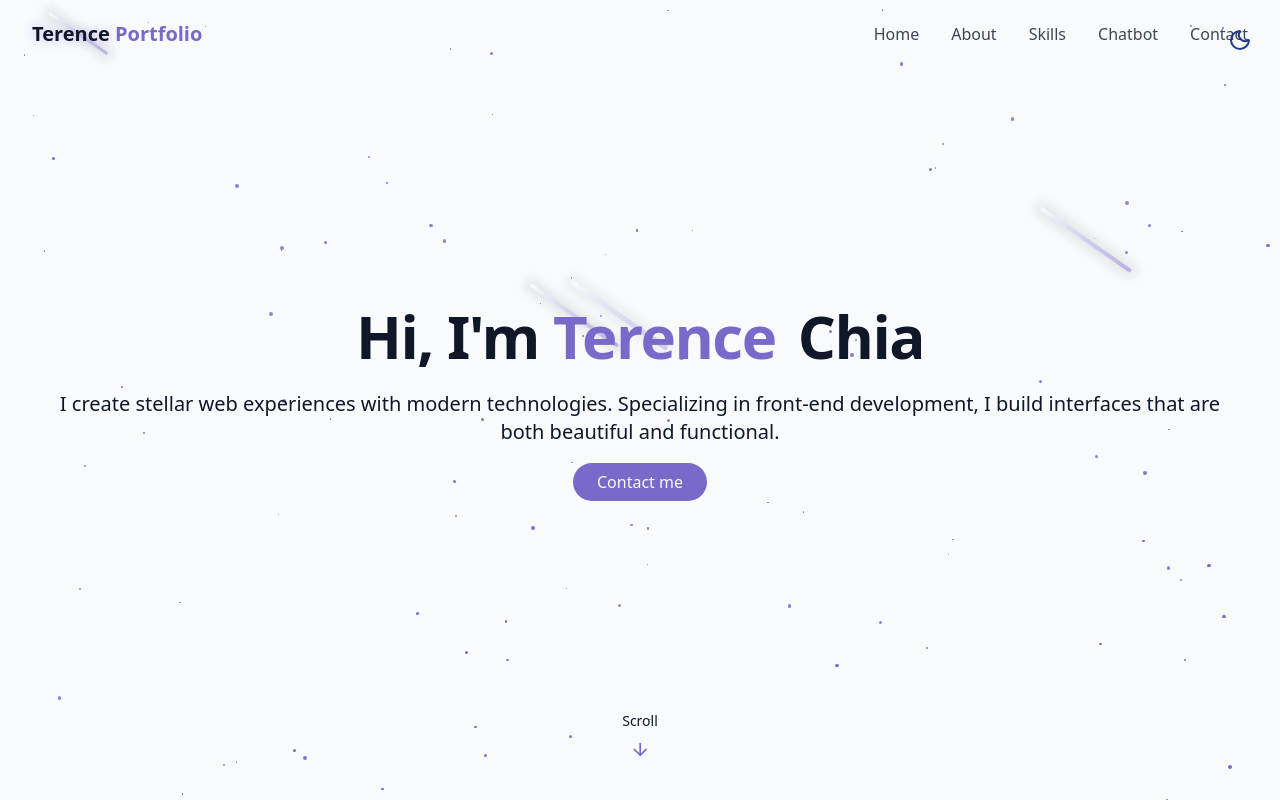
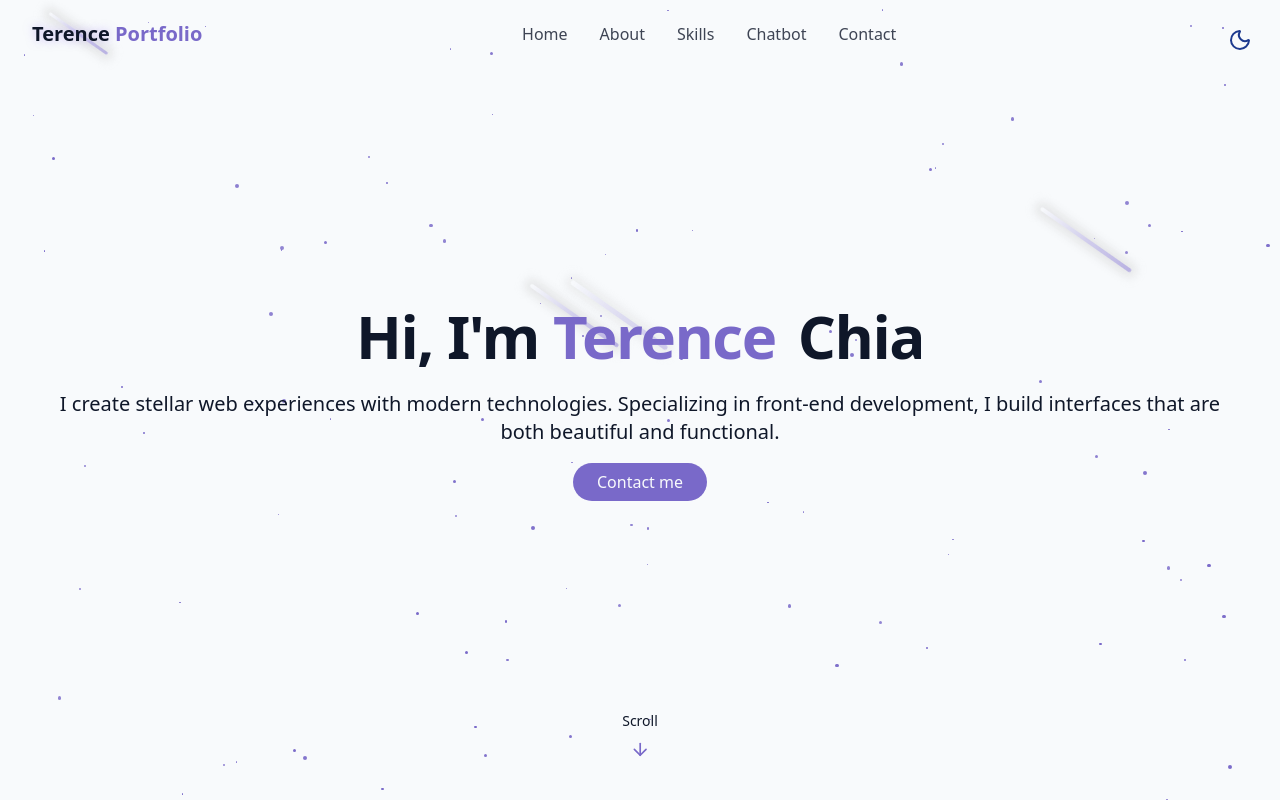
Before and after one commit to terencebc92/my-portfolio-2, a React (Vite) app: page / in a window 1280 px wide. Shown: the top 800 px of the page. Built offline with nearby package versions, Linux system fonts and the light colour scheme.

Commit message:
add theme toggle in mobile

```diff
--- a/src/components/NavBar.jsx
+++ b/src/components/NavBar.jsx
@@ -2,6 +2,7 @@
 import { Menu, X } from "lucide-react";
 import { useEffect } from "react";
 import { useState } from "react";
+import { ThemeToggle, ThemeToggle2 } from "./ThemeToggle";
 
 const navItems = [
   { name: "Home", href: "#hero" },
@@ -54,9 +55,19 @@
               {item.name}
             </a>
           ))}
+
+          {/* Desktop: theme toggle all the way right */}
+          <div className="hidden md:block">
+            <ThemeToggle />
+          </div>
         </div>
 
         {/* Mobile */}
+
+        <div className="flex items-center">
+          <div className="block md:hidden">
+            <ThemeToggle2 className="mr-[5px]" />
+          </div>
           <button
             onClick={() => setIsMenuOpen((prev) => !prev)}
             className="md:hidden p-2 text-foreground z-50"
@@ -64,6 +75,7 @@
           >
             {isMenuOpen ? <X size={24} /> : <Menu size={24} />}
           </button>
+        </div>
 
         <div
           className={cn(
--- a/src/components/ThemeToggle.jsx
+++ b/src/components/ThemeToggle.jsx
@@ -32,7 +32,7 @@
     <button
       onClick={toggleTheme}
       className={cn(
-        "fixed max-sm:hidden top-5 right-5 z-50 p-2 rounded-full transition-colors duration-300",
+        "fixed top-5 right-5 z-50 p-2 rounded-full transition-colors duration-300 cursor-pointer",
         "focus:outline-hidden"
       )}
     >
@@ -45,3 +45,47 @@
     </button>
   );
 };
+
+export const ThemeToggle2 = () => {
+  const [isDarkMode, setIsDarkMode] = useState(true);
+
+  useEffect(() => {
+    const storedTheme = localStorage.getItem("theme");
+    if (storedTheme === "dark") {
+      document.documentElement.classList.add("dark");
+      setIsDarkMode(true);
+    } else {
+      document.documentElement.classList.remove("dark");
+      setIsDarkMode(false);
+    }
+  }, []);
+
+  const toggleTheme = () => {
+    if (isDarkMode) {
+      document.documentElement.classList.remove("dark");
+      localStorage.setItem("theme", "light");
+      setIsDarkMode(false);
+    } else {
+      document.documentElement.classList.add("dark");
+      localStorage.setItem("theme", "dark");
+      setIsDarkMode(true);
+    }
+  };
+
+  return (
+    <button
+      onClick={toggleTheme}
+      className={cn(
+        "z-50 p-2 rounded-full transition-colors duration-300 cursor-pointer",
+        "focus:outline-hidden"
+      )}
+    >
+      {" "}
+      {isDarkMode ? (
+        <Sun className="h-6 w-6 text-yellow-300" />
+      ) : (
+        <Moon className="h-6 w-6 text-blue-900" />
+      )}
+    </button>
+  );
+};
--- a/src/pages/Home.jsx
+++ b/src/pages/Home.jsx
@@ -13,7 +13,7 @@
   return (
     <div className="min-h-screen bg-background text-foreground overflow-x-hidden">
       {/* Theme togggle */}
-      <ThemeToggle />
+      {/* <ThemeToggle /> */}
 
       {/* Background effects */}
       <StarBackground />
```
Lines whose indentation alone changed are shown as unchanged.
